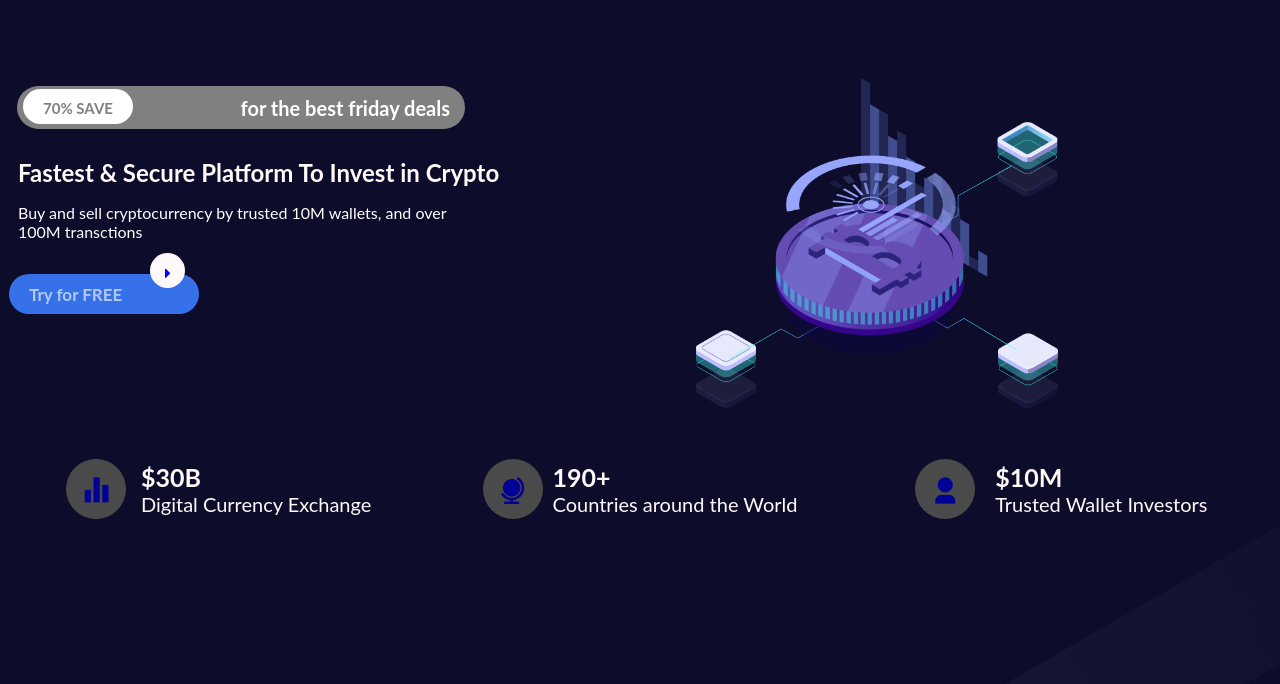
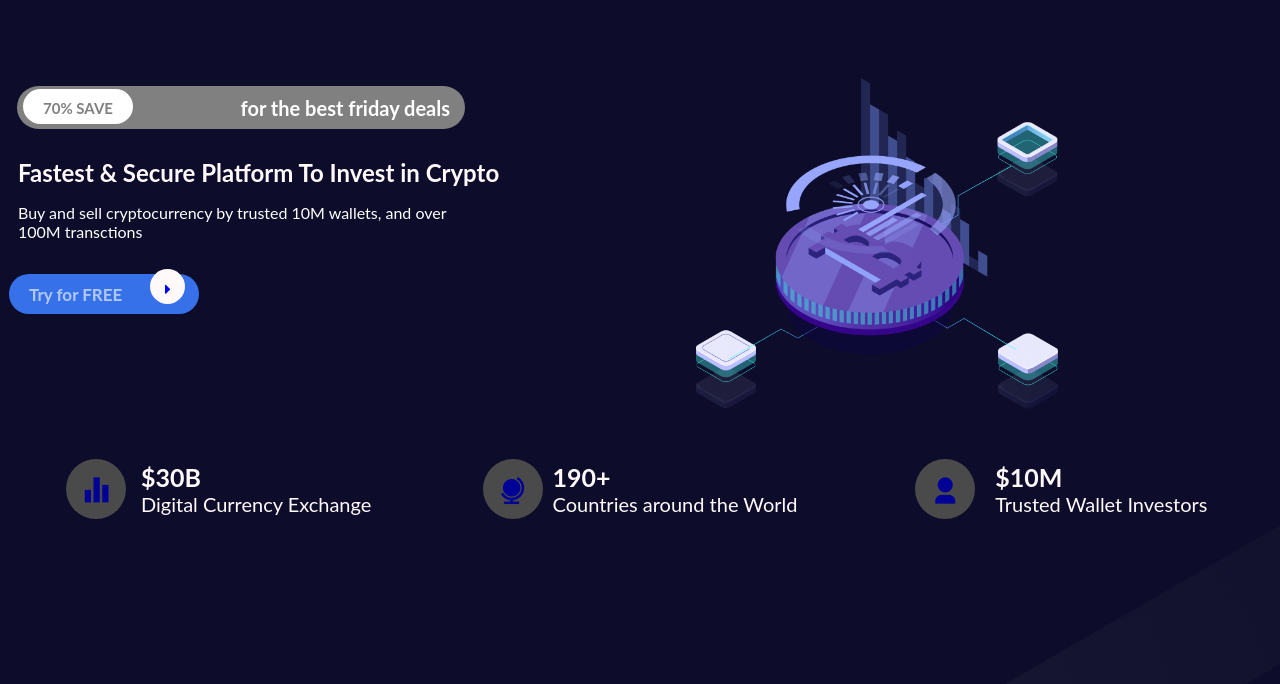
Before and after one commit to KheengJhay/Crappo-Landing-Page, a plain HTML site: page index.html in a window 1280 px wide. Shown: the part 51-735 px from the top of the page. Drawn offline with nearby package versions, Linux system fonts and the light colour scheme; files whose address does not match are found by name.

Commit message:
Update index.css

```diff
--- a/index.css
+++ b/index.css
@@ -157,7 +157,7 @@ div.main-intro-container > div.sub-intro-container > div.caret{
     text-align: center;
     position: absolute;
     left: 150px;
-    top: 19rem
+    top: 20rem
 }
 div.caret > i{
     color: blue;
```
